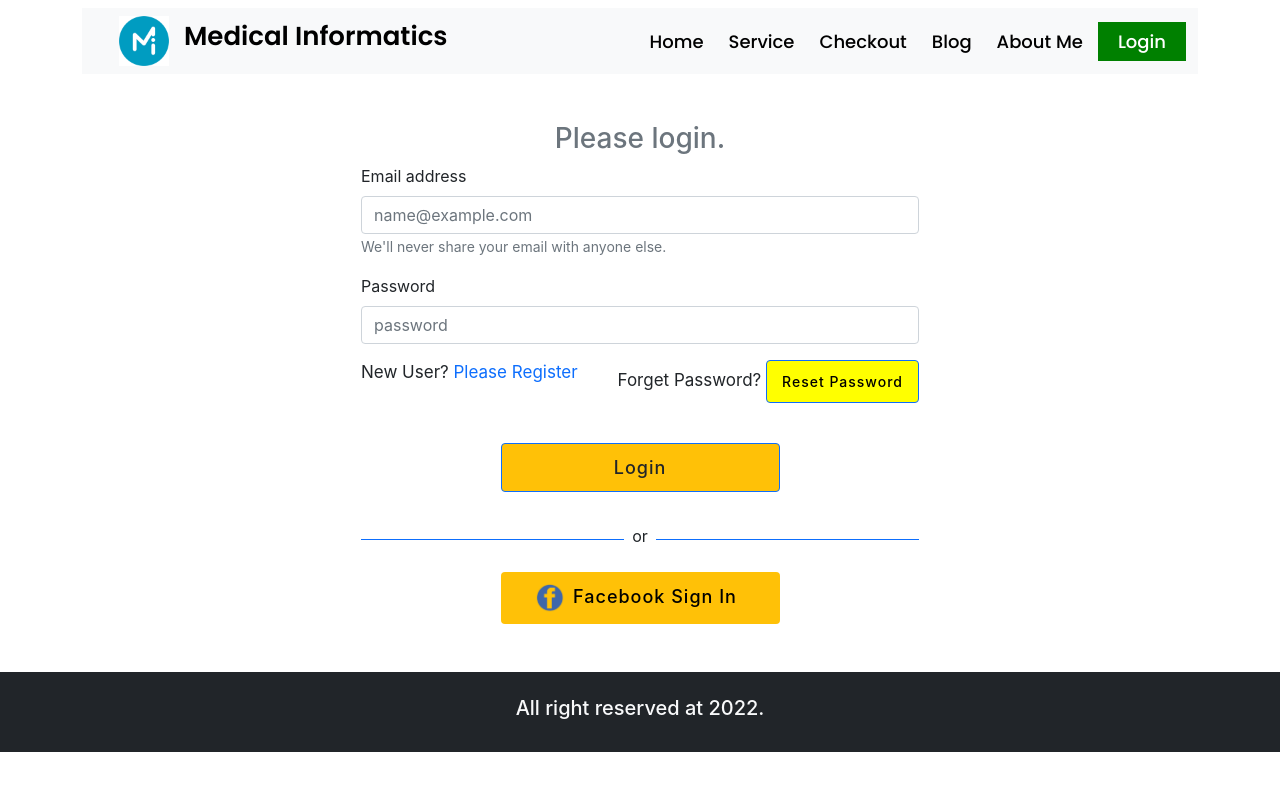
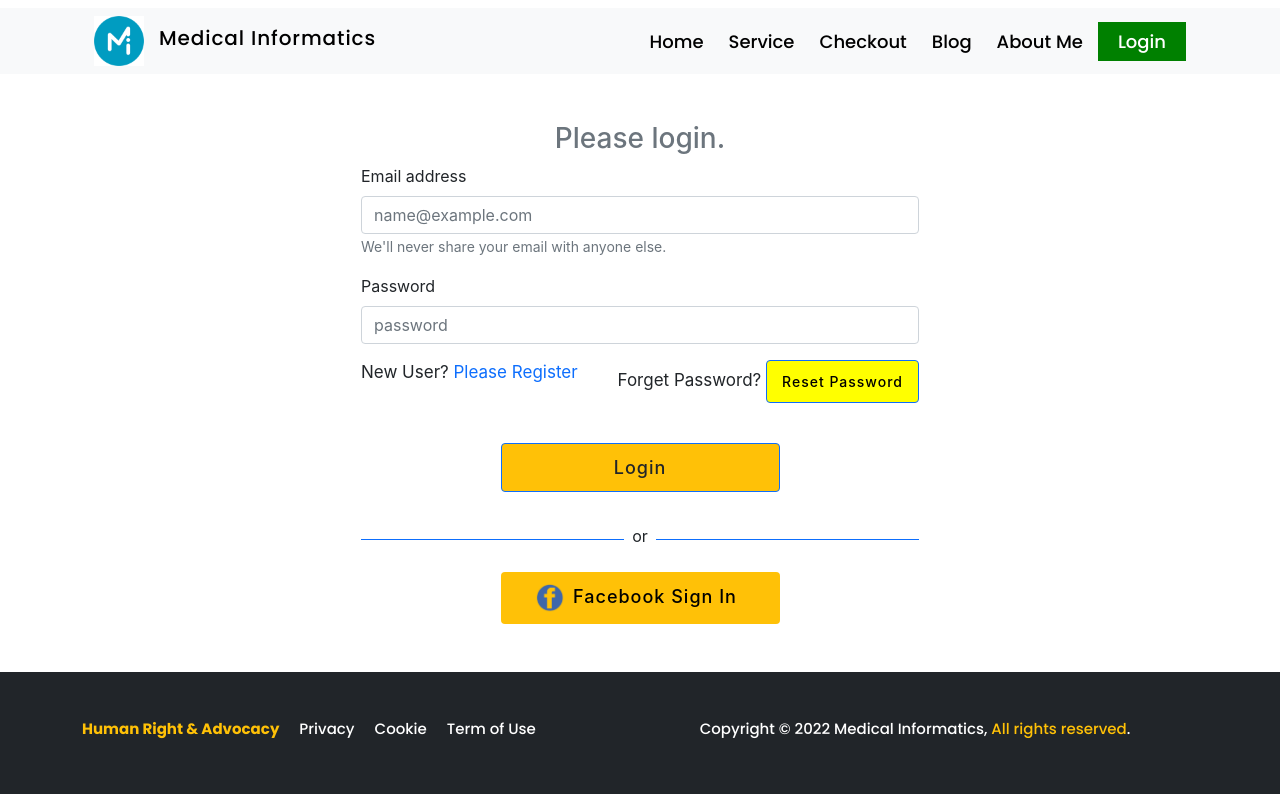
Before and after one commit to anamul01988/independent-service-provider, a React (Create React App) app: page /login in a window 1280 px wide. Built offline with nearby package versions, Linux system fonts and the light colour scheme; no server answers; the HTML template or start-up script is replaced by a standard one.

Commit message:
footer component added along with footer component

```diff
--- a/src/components/AboutMe/AboutMe.js
+++ b/src/components/AboutMe/AboutMe.js
@@ -8,6 +8,7 @@ const AboutMe = () => {
       <Card style={{ width: "20rem" }} className="shadow rounded p-3">
         <Card.Img className="img" variant="top" src={pic}  />
         <Card.Body>
+        <Card.Title>Name: Anamul Haque</Card.Title>
           <Card.Title>My Goal</Card.Title>
           <Card.Text>
             I would like to be a full Stack Web Developer. Now i am working with front end developer on react. I just trying to boost my skill on programming. I have been working hard so that i can be a entrepreneur in It sector.
--- a/src/components/Shared/Footer/Footer.css
+++ b/src/components/Shared/Footer/Footer.css
@@ -0,0 +1,6 @@
+.footer h3{
+    font-size: 15px;
+    margin-right: 20px;
+    font-family: 'poppins',sans-serif;
+    color: white;
+}
--- a/src/components/Shared/Footer/Footer.js
+++ b/src/components/Shared/Footer/Footer.js
@@ -1,11 +1,27 @@
-import React from 'react';
-
+import React from "react";
+import './Footer.css';
 const Footer = () => {
-    return (
-        <div className='container-full text-center bg-dark text-light py-4'>
-            <h3 className='fs-5'>All right reserved at 2022.</h3>
+  return (
+    <div className="container-full text-center bg-dark text-light py-5">
+      <div className="container footer">
+        <div className="row">
+          <div className="col-md-6 col-12">
+            <div className="list d-flex">
+              <h3 className="text-warning fw-bold">Human Right & Advocacy</h3>
+              <h3>Privacy </h3>
+              <h3 >Cookie </h3>
+              <h3 >Term of Use</h3>
+            </div>
+          </div>
+          <div className="col-md-6 col-12">
+            <h3 className="">
+              Copyright © 2022 Medical Informatics, <span className="text-warning">All rights reserved</span>.
+            </h3>
+          </div>
         </div>
-    );
+      </div>
+    </div>
+  );
 };
 
 export default Footer;
--- a/src/components/Shared/Header/Header.css
+++ b/src/components/Shared/Header/Header.css
@@ -17,14 +17,16 @@
     color: #000;
     transition: color ease-in-out 300ms;
   }
-  .title{
+ .header .header-title{
 
     margin-left: 15px;
+    font-size:20px;
     font-family: 'Poppins',sans-serif;
-    font-size: 18px;
     font-weight: 500;
     color: #000;
     transition: color ease-in-out 300ms;
+    letter-spacing: .9px;
+
   }
   a {
 
--- a/src/components/Shared/Header/Header.js
+++ b/src/components/Shared/Header/Header.js
@@ -13,14 +13,16 @@ const Header = () => {
     signOut(auth);
   }
     return (
-        <div className="container mt-2">
+       <div className="container-full bg-light">
+           <div className="container mt-2">
           <nav className="navbar sticky-top navbar-expand-lg navbar-light bg-light">
-            <div className="container-fluid">
+            <div className="container-fluid header">
               <NavLink to="/navbar" >
-                  <img className="logo link" src={logo} alt="logo"  />
-                  <span className=" title">Medical Informatics</span>
+                  <img className="logo" src={logo} alt="logo"  />
+                  <span className=" header-title">Medical Informatics</span>
 
               </NavLink>
+
               <button
                 className="navbar-toggler"
                 type="button"
@@ -85,6 +87,7 @@ const Header = () => {
             </div>
           </nav>
         </div>
+       </div>
       );
 };
 
--- a/src/firebase.init.js
+++ b/src/firebase.init.js
@@ -1,17 +1,23 @@
 // Import the functions you need from the SDKs you need
 import { initializeApp } from "firebase/app";
 import { getAuth } from "firebase/auth";
-// TODO: Add SDKs for Firebase products that you want to use
-// https://firebase.google.com/docs/web/setup#available-libraries
 
-// Your web app's Firebase configuration
+// const firebaseConfig = {
+//   apiKey: "AIzaSyBklTUOpB7plMecJIB_liBT-VrmicaxaCI",
+//   authDomain: "medical-informatics-app.firebaseapp.com",
+//   projectId: "medical-informatics-app",
+//   storageBucket: "medical-informatics-app.appspot.com",
+//   messagingSenderId: "99949933851",
+//   appId: "1:99949933851:web:968facb8f431f22333cfbe"
+// };
+
 const firebaseConfig = {
-  apiKey: "AIzaSyBklTUOpB7plMecJIB_liBT-VrmicaxaCI",
-  authDomain: "medical-informatics-app.firebaseapp.com",
-  projectId: "medical-informatics-app",
-  storageBucket: "medical-informatics-app.appspot.com",
-  messagingSenderId: "99949933851",
-  appId: "1:99949933851:web:968facb8f431f22333cfbe"
+  apiKey: process.env.REACT_APP_apiKey,
+  authDomain: process.env.REACT_APP_authDomain,
+  projectId: process.env.REACT_APP_projectId,
+  storageBucket: process.env.REACT_APP_storageBucket,
+  messagingSenderId: process.env.REACT_APP_messagingSenderId,
+  appId: process.env.REACT_APP_appId
 };
 
 // Initialize Firebase
```
